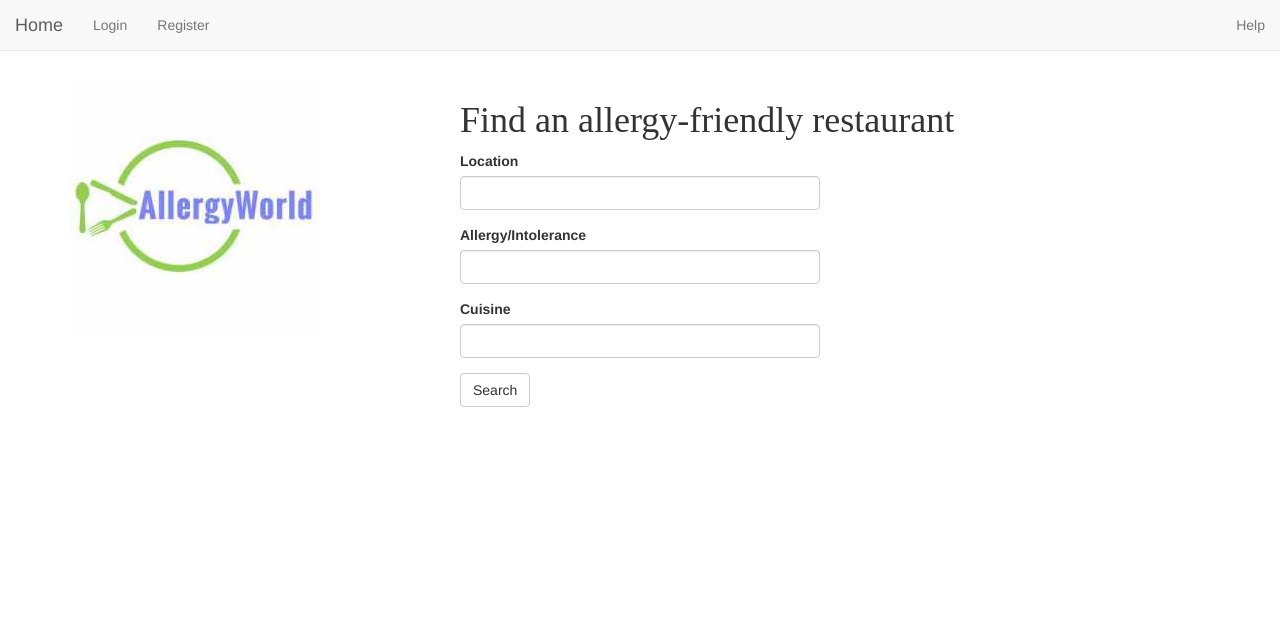
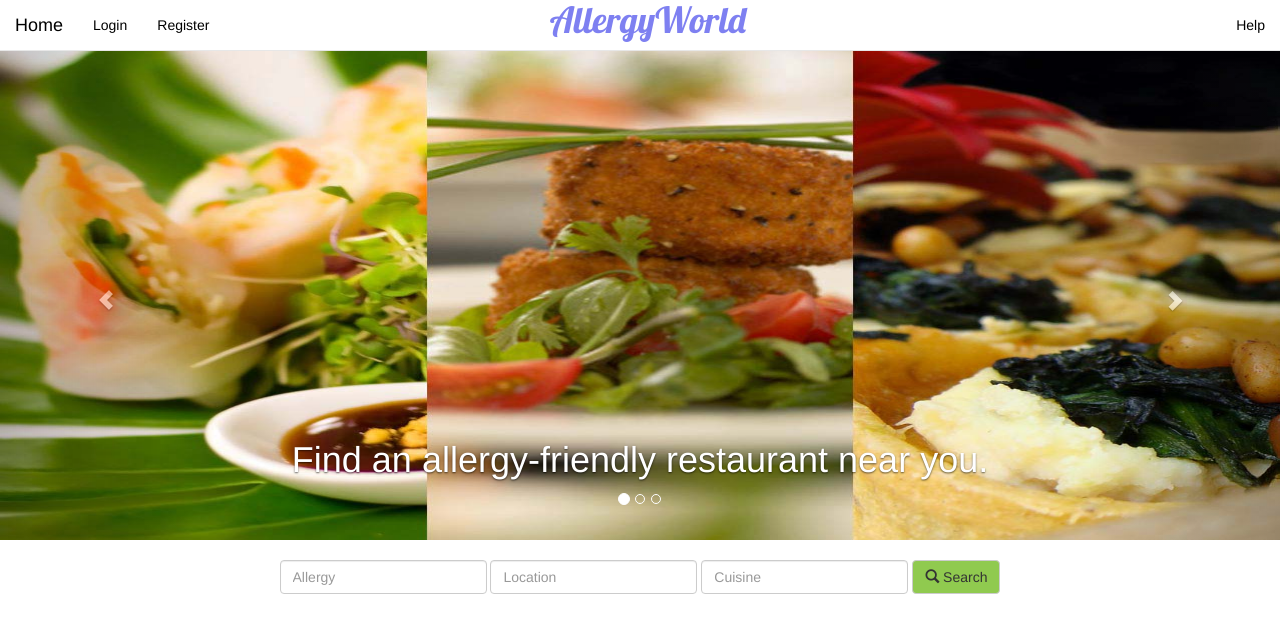
Before and after one commit to RupayanB/allergyworld, a Django app: page /allergyworld/search_formA/ in a window 1280 px wide. Shown: the top 634 px of the page. Run offline with Django 3.2, Linux system fonts and the light colour scheme; parts of the project's set-up code (start-up, migrations or seed data) failed here and were passed over.

Commit message:
added carousel,font,form lists

```diff
--- a/allergyworld/templates/allergyworld/base.html
+++ b/allergyworld/templates/allergyworld/base.html
@@ -9,25 +9,12 @@
   <meta name="description" content="">
   <meta name="author" content="">
 
-  <!--link rel="stylesheet/less" href="less/bootstrap.less" type="text/css" /-->
-  <!--link rel="stylesheet/less" href="less/responsive.less" type="text/css" /-->
-  <!--script src="js/less-1.3.3.min.js"></script-->
-  <!--append ‘#!watch’ to the browser URL, then refresh the page. -->
 
   <link href="{% static 'allergyworld/css/bootstrap.min.css' %}" rel="stylesheet">
   <link href="{% static 'allergyworld/css/style.css' %}" rel="stylesheet">
+  <!-- Google Fonts -->
+  <link href='http://fonts.googleapis.com/css?family=Lobster' rel='stylesheet' type='text/css'>
 
-  <!-- HTML5 shim, for IE6-8 support of HTML5 elements -->
-  <!--[if lt IE 9]>
-    <script src="js/html5shiv.js"></script>
-  <![endif]-->
-
-  <!-- Fav and touch icons -->
-  <!-- <link rel="apple-touch-icon-precomposed" sizes="144x144" href="{% static 'allergyworld/img/apple-touch-icon-144-precomposed.png' %}">
-  <link rel="apple-touch-icon-precomposed" sizes="114x114" href="{% static 'allergyworld/img/apple-touch-icon-114-precomposed.png' %}">
-  <link rel="apple-touch-icon-precomposed" sizes="72x72" href="{% static 'allergyworld/img/apple-touch-icon-72-precomposed.png' %}">
-  <link rel="apple-touch-icon-precomposed" href="{% static 'allergyworld/img/apple-touch-icon-57-precomposed.png' %}"> -->
-  <!--link rel="shortcut icon" href="{% static 'allergyworld/img/favicon.png' %}"-->
   <style>
       html, body, #map-canvas {
         height: 100%;
@@ -43,72 +30,33 @@
 </head>
 
 <body>
-  <nav class="navbar navbar-default navbar-fixed-top" role="navigation">
+  <nav class="navbar navbar-default navbar-fixed-top" role="navigation" style="text-align: center;background-color:white;">
         <div class="navbar-header">
-           <button type="button" class="navbar-toggle" data-toggle="collapse" data-target="#bs-example-navbar-collapse-1"> <span class="sr-only">Toggle navigation</span><span class="icon-bar"></span><span class="icon-bar"></span><span class="icon-bar"></span></button> <a class="navbar-brand" href="">Home</a>
+           <button type="button" class="navbar-toggle" data-toggle="collapse" data-target="#bs-example-navbar-collapse-1"> <span class="sr-only">Toggle navigation</span><span class="icon-bar"></span><span class="icon-bar"></span><span class="icon-bar"></span></button> <a class="navbar-brand" href="" style="color:black">Home</a>
         </div>
 
-        <div class="collapse navbar-collapse" id="bs-example-navbar-collapse-1">
-          <ul class="nav navbar-nav">
+        <div class="collapse navbar-collapse" id="bs-example-navbar-collapse-1" >
+          <ul class="nav navbar-nav" style="vertical-align:center;">
             <li>
-              <a href="#">Login</a>
+              <a href="#" style="color:black;">Login</a>
             </li>
             <li>
-              <a href="#">Register</a>
+              <a href="#" style="color:black;">Register</a>
             </li>
-            <!-- <li class="dropdown">
-               <a href="#" class="dropdown-toggle" data-toggle="dropdown">Dropdown<strong class="caret"></strong></a>
-              <ul class="dropdown-menu">
-                <li>
-                  <a href="#">Action</a>
-                </li>
-                <li>
-                  <a href="#">Another action</a>
-                </li>
-                <li>
-                  <a href="#">Something else here</a>
-                </li>
-                <li class="divider">
-                </li>
-                <li>
-                  <a href="#">Separated link</a>
-                </li>
-                <li class="divider">
-                </li>
-                <li>
-                  <a href="#">One more separated link</a>
-                </li>
-              </ul>
-            </li> -->
+
           </ul>
-          <!-- <form class="navbar-form navbar-left" role="search">
-            <div class="form-group">
-              <input type="text" class="form-control" />
-            </div> <button type="submit" class="btn btn-default">Submit</button>
-          </form> -->
-          <ul class="nav navbar-nav navbar-right">
+
+          <ul class="nav navbar-nav" style="display: inline-block;float: none;vertical-align: top;">
             <li>
-              <a href="#">Help</a>
+              <h1 style="font-family: 'Lobster', cursive;margin-top:0;color:rgb(126,128,241);padding-right:150px;">AllergyWorld</h1>
             </li>
-            <!-- <li class="dropdown">
-               <a href="#" class="dropdown-toggle" data-toggle="dropdown">Dropdown<strong class="caret"></strong></a>
-              <ul class="dropdown-menu">
-                <li>
-                  <a href="#">Action</a>
-                </li>
-                <li>
-                  <a href="#">Another action</a>
-                </li>
-                <li>
-                  <a href="#">Something else here</a>
-                </li>
-                <li class="divider">
-                </li>
-                <li>
-                  <a href="#">Separated link</a>
-                </li>
-              </ul>
-            </li> -->
+          </ul>
+
+          <ul class="nav navbar-nav navbar-right" style="vertical-align:center;">
+            <li >
+              <a href="#" style="color:black;">Help</a>
+            </li>
+
           </ul>
         </div>
 
--- a/allergyworld/templates/allergyworld/search_formA.html
+++ b/allergyworld/templates/allergyworld/search_formA.html
@@ -7,16 +7,89 @@ AllergyWorld
 {% endblock %}
 
 {% block body %}
+
+<div id="myCarousel" class="carousel slide" data-ride="carousel">
+      <!-- Indicators -->
+      <ol class="carousel-indicators">
+        <li data-target="#myCarousel" data-slide-to="0" class="active"></li>
+        <li data-target="#myCarousel" data-slide-to="1"></li>
+        <li data-target="#myCarousel" data-slide-to="2"></li>
+      </ol>
+      <div class="carousel-inner">
+        <div class="item active">
+          <img src="{% static 'allergyworld/img/food3.jpg' %}" alt="First slide" style="width:100%;height:500px" >
+          <div class="container">
+            <div class="carousel-caption">
+              <h1>Find an allergy-friendly restaurant near you.</h1>
+
+            </div>
+          </div>
+        </div>
+        <div class="item">
+          <img src="{% static 'allergyworld/img/food2.jpg' %}" alt="Second slide" style="width:100%;height:500px" >
+          <div class="container">
+            <div class="carousel-caption">
+              <h1>Find an allergy-friendly restaurant near you.</h1>
+
+            </div>
+          </div>
+        </div>
+        <div class="item">
+          <img src="{% static 'allergyworld/img/food1.jpg' %}" alt="Third slide" style="width:100%;height:500px" >
+          <div class="container">
+            <div class="carousel-caption">
+              <h1>Find an allergy-friendly restaurant near you.</h1>
+
+
+            </div>
+          </div>
+        </div>
+      </div>
+      <a class="left carousel-control" href="#myCarousel" data-slide="prev"><span class="glyphicon glyphicon-chevron-left"></span></a>
+      <a class="right carousel-control" href="#myCarousel" data-slide="next"><span class="glyphicon glyphicon-chevron-right"></span></a>
+    </div><!-- /.carousel -->
+
 <div class="container">
 	<div class="row clearfix">
 		<div class="col-md-12 column">
+			<br/>
 
+		      <center>
+		      <form role="form" class="form-inline" action='/allergyworld/search/' method='get'>
+		        <div class="form-group" >
+		           <input list="allergies" class="form-control" name="allergy" placeholder="Allergy"/>
+		           	<datalist id="allergies">
+					  <option value="Gluten">
+					  <option value="Nuts">
+					  <option value="Lactose">
+					  <option value="Egg">
+					  <option value="Shell fish">
+					</datalist>
+		        </div>
+		        <div class="form-group" >
+		           <input type="text" class="form-control" name="location" required placeholder="Location" />
+		        </div>
+		        <div class="form-group" >
+		           <input list="cuisines" class="form-control" name="cuisine" placeholder="Cuisine" />
+		           	<datalist id="cuisines">
+					  <option value="American">
+					  <option value="Chinese">
+					  <option value="Indian">
+					  <option value="Italian">
+					  <option value="Mexican">
+					</datalist>
+		        </div>
+		        <div class="form-group">
+		         <button type="submit" class="btn btn-default" style="background-color:rgb(144,202,79)">
+		         	<span class="glyphicon glyphicon-search"></span> Search</button>
+		       </div>
+		      </form>
+		    </center>
 		</div>
 	</div>
-	<br/>
-	<br/>
-	<div class="row clearfix">
-		<div class="col-md-4 column">
+
+
+		<!-- <div class="col-md-4 column">
 			<img alt="allergyworld" src="{% static 'allergyworld/img/logo.jpg' %}" />
 		</div>
 		<div class="col-md-6 column">
@@ -48,8 +121,8 @@ AllergyWorld
 			</div>
 		</div>
 		<div class="col-md-2 column">
-		</div>
-	</div>
+		</div> -->
+
 	<br/>
 	<br/>
 	<div class="row clearfix">
```
Also changed, not shown: allergyworld/static/allergyworld/img/food1.jpg (added), allergyworld/static/allergyworld/img/food2.jpg (added), allergyworld/static/allergyworld/img/food3.jpg (added), allergyworld/static/allergyworld/img/rsz_food1.jpg (added), allergyworld/static/allergyworld/img/rsz_food2.jpg (added), allergyworld/static/allergyworld/img/rsz_food3.jpg (added).
